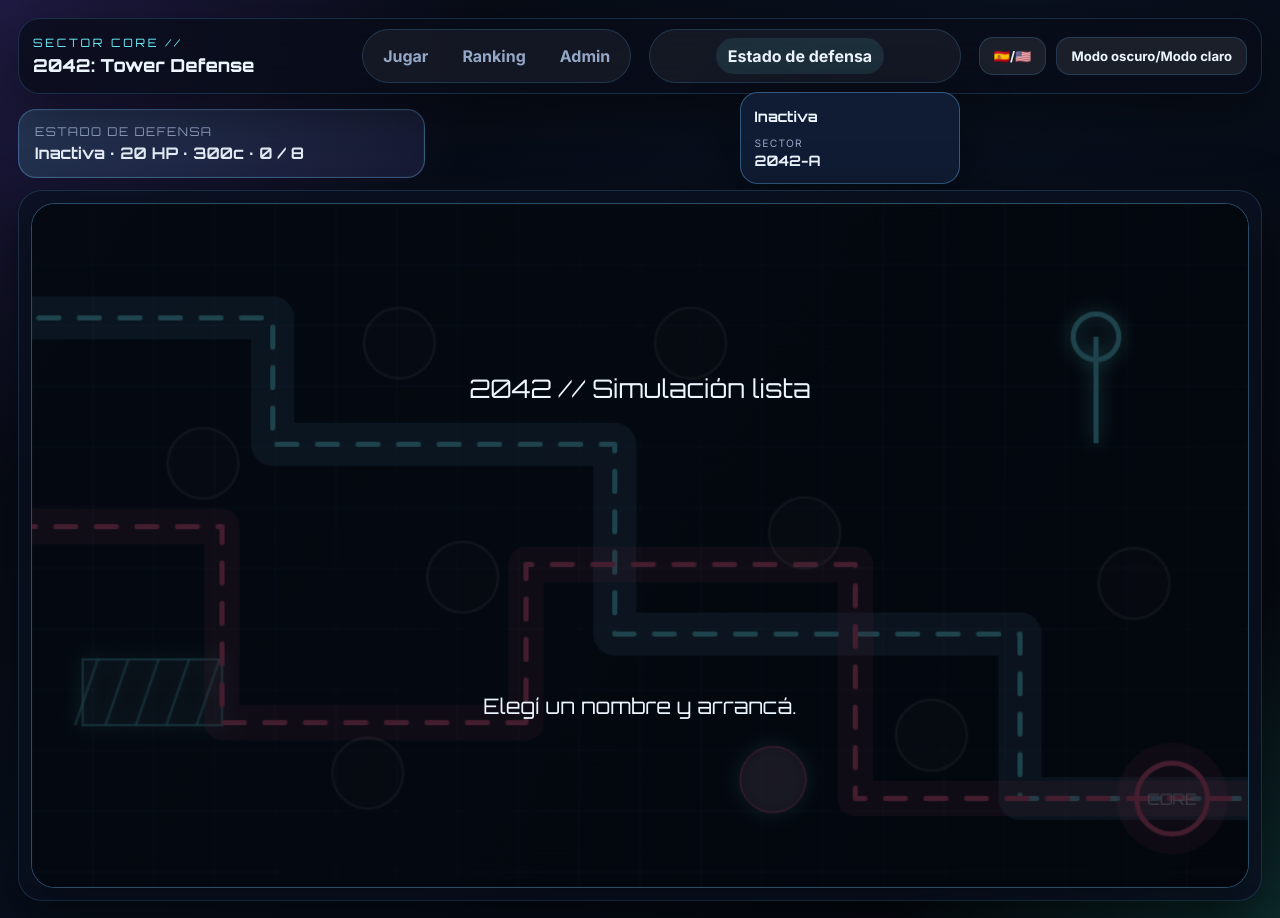
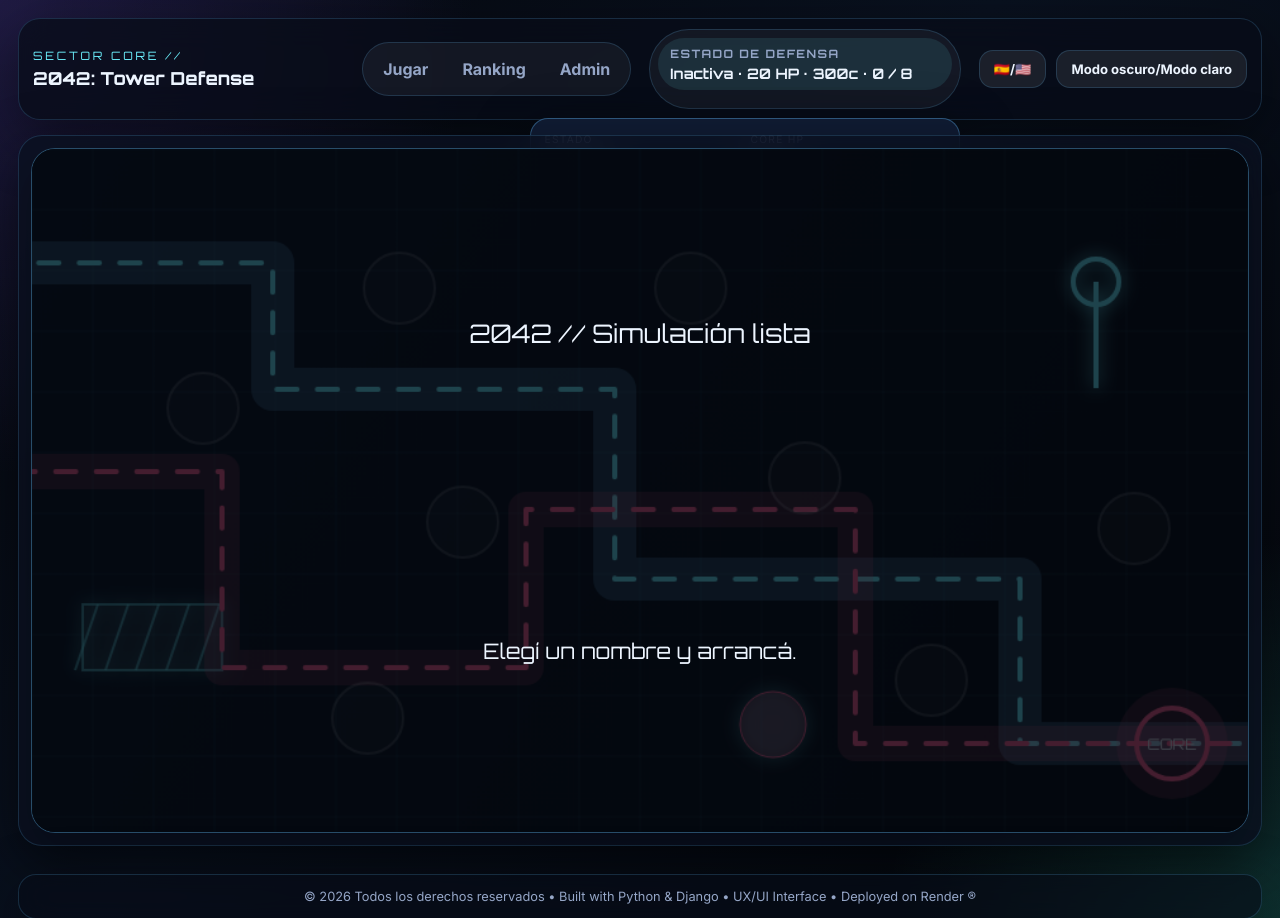
Before and after one commit to lu-developer476/2042, a Django app: page / in a window 1280 px wide, after a click that opens the changed part. Shown: the top 918 px of the page. Run offline with Django 5.2, Linux system fonts and the light colour scheme; data that the repository does not hold is empty.

Commit message:
Integrate defense status into navbar button (#19)

```diff
--- a/game/static/game/css/styles.css
+++ b/game/static/game/css/styles.css
@@ -84,13 +84,14 @@ button, input { font: inherit; }
 .navbar-links { justify-content: center; padding: 8px; border: 1px solid var(--line); border-radius: 999px; background: rgba(255,255,255,0.05); }
 .navbar-links a, .navbar-dialog-trigger, .navbar-status-trigger, .side-nav a { color: var(--muted); font-weight: 700; padding: 8px 12px; border-radius: 999px; }
 .navbar-dialog-trigger { border: 0; background: transparent; cursor: pointer; }
-.navbar-status-trigger { display: block; list-style: none; cursor: pointer; user-select: none; }
+.navbar-status-trigger { display: grid; gap: 3px; list-style: none; cursor: pointer; user-select: none; min-width: min(100%, 320px); }
 .navbar-status-trigger::-webkit-details-marker { display: none; }
 .navbar-links a:hover, .navbar-dialog-trigger:hover, .navbar-status-trigger:hover, .navbar-status-menu[open] .navbar-status-trigger, .side-nav a:hover { color: var(--text); background: rgba(109, 242, 255, 0.1); }
 .navbar-status-menu { position: relative; justify-content: center; padding: 8px; border: 1px solid var(--line); border-radius: 999px; background: rgba(255,255,255,0.05); }
-.navbar-status-panel { position: absolute; top: calc(100% + 10px); right: 0; z-index: 20; display: grid; gap: 12px; min-width: 220px; padding: 14px; border: 1px solid var(--line-strong); border-radius: 18px; background: var(--surface-strong); box-shadow: var(--shadow); }
+.navbar-status-panel { position: absolute; top: calc(100% + 10px); right: 0; z-index: 20; display: grid; grid-template-columns: repeat(2, minmax(0, 1fr)); gap: 12px; min-width: min(92vw, 430px); padding: 14px; border: 1px solid var(--line-strong); border-radius: 18px; background: var(--surface-strong); box-shadow: var(--shadow); }
 .navbar-status-panel > span { display: grid; gap: 2px; }
-.navbar-status-panel strong { font-family: 'Orbitron', sans-serif; font-size: 0.9rem; white-space: nowrap; }
+.navbar-status-trigger strong, .navbar-status-panel strong { font-family: 'Orbitron', sans-serif; font-size: 0.9rem; white-space: nowrap; }
+.navbar-status-trigger > span { color: var(--muted); font-family: 'Orbitron', sans-serif; font-size: 0.72rem; letter-spacing: 0.12em; text-transform: uppercase; }
 .navbar-status-panel .side-label { margin: 0; font-size: 0.64rem; }
 .preference-actions { justify-content: flex-end; }
 .utility-button { padding: 8px 11px; font-size: 0.82rem; }
@@ -365,6 +366,8 @@ td { color: var(--muted); }
   .navbar { padding: 10px; border-radius: 16px; gap: 10px; }
   .navbar-links { width: 100%; display: grid; grid-template-columns: repeat(3, minmax(0, 1fr)); border-radius: 16px; }
   .navbar-links a, .navbar-dialog-trigger, .navbar-status-trigger { text-align: center; padding-inline: 8px; }
+  .navbar-status-menu { width: 100%; }
+  .navbar-status-panel { grid-template-columns: 1fr; min-width: 100%; }
   .preference-actions { width: 100%; display: grid; grid-template-columns: repeat(2, minmax(0, 1fr)); }
   .setup-panel, .card, .game-panel { border-radius: 18px; }
   .hud-grid, .intel-strip { grid-template-columns: repeat(2, minmax(0, 1fr)); gap: 8px; }
--- a/game/static/game/js/game.js
+++ b/game/static/game/js/game.js
@@ -19,7 +19,7 @@ const scenarioValue = document.getElementById('scenario-value');
 const scenarioPicker = document.getElementById('scenario-picker');
 const playDialog = document.getElementById('play-dialog');
 const defenseStatusValue = document.getElementById('defense-status-value');
-const defenseStatusInline = document.getElementById('defense-status-inline');
+const defenseStatusPanelValue = document.getElementById('defense-status-panel-value');
 
 const hud = {
   hp: document.getElementById('hp-value'),
@@ -638,7 +638,7 @@ function getDefenseStatusText() {
 
 function updateDefenseStatus() {
   const defenseStatusText = getDefenseStatusText();
-  [defenseStatusValue, defenseStatusInline].forEach((element) => {
+  [defenseStatusValue, defenseStatusPanelValue].forEach((element) => {
     if (element) element.textContent = defenseStatusText;
   });
 }
--- a/game/templates/game/base.html
+++ b/game/templates/game/base.html
@@ -26,9 +26,21 @@
         <a href="/admin/" data-i18n="navAdmin">Admin</a>
       </div>
       <details class="navbar-status-menu">
-        <summary class="navbar-status-trigger" aria-label="Abrir estado de defensa">Estado de defensa</summary>
+        <summary class="navbar-status-trigger" aria-label="Abrir estado de defensa">
+          <span>Estado de defensa</span>
+          <strong><span id="defense-status-value" aria-live="polite">Inactiva</span> · <span id="hp-value">20</span> HP · <span id="credits-value">300</span>c · <span id="wave-value">0 / 8</span></strong>
+        </summary>
         <div class="navbar-status-panel" aria-label="Estado de defensa">
-          <span><strong id="defense-status-value" aria-live="polite">Inactiva</strong></span>
+          <span><span class="side-label">Estado</span><strong id="defense-status-panel-value" aria-live="polite">Inactiva</strong></span>
+          <span><span class="side-label">Core HP</span><strong id="hp-detail-value">20</strong></span>
+          <span><span class="side-label">Créditos</span><strong id="credits-detail-value">300</strong></span>
+          <span><span class="side-label">Oleada</span><strong id="wave-detail-value">0 / 8</strong></span>
+          <span><span class="side-label" data-i18n="kills">Bajas</span><strong id="kills-value">0</strong></span>
+          <span><span class="side-label">Score</span><strong id="score-value">0</strong></span>
+          <span><span class="side-label" data-i18n="nextThreat">Próxima amenaza</span><strong id="wave-preview">--</strong></span>
+          <span><span class="side-label" data-i18n="combo">Combo táctico</span><strong id="combo-value">x1.00</strong></span>
+          <span><span class="side-label" data-i18n="speed">Velocidad</span><strong id="speed-value">1x</strong></span>
+          <span><span class="side-label">Escenario activo</span><strong id="scenario-value">--</strong></span>
           <span><span class="side-label">Sector</span><strong>2042-A</strong></span>
         </div>
       </details>
--- a/game/templates/game/home.html
+++ b/game/templates/game/home.html
@@ -6,31 +6,6 @@
 {% endblock %}
 {% block content %}
 <section class="game-layout" aria-label="Interfaz principal del juego">
-  <div class="game-statusbar" aria-label="Estado de partida">
-    <button class="panel-trigger status-trigger" type="button" data-dialog-target="status-dialog" aria-haspopup="dialog">
-      <span>Estado de defensa</span>
-      <strong><span id="defense-status-inline" aria-live="polite">Inactiva</span> · <span id="hp-value">20</span> HP · <span id="credits-value">300</span>c · <span id="wave-value">0 / 8</span></strong>
-    </button>
-    <dialog id="status-dialog" class="info-dialog">
-      <div class="dialog-card">
-        <button class="dialog-close" type="button" data-dialog-close aria-label="Cerrar">×</button>
-        <h2>Estado de defensa</h2>
-        <div class="hud-grid">
-          <div class="hud-item"><span>Core HP</span><strong id="hp-detail-value">20</strong></div>
-          <div class="hud-item"><span data-i18n="credits">Créditos</span><strong id="credits-detail-value">300</strong></div>
-          <div class="hud-item"><span data-i18n="wave">Oleada</span><strong id="wave-detail-value">0 / 8</strong></div>
-          <div class="hud-item"><span data-i18n="kills">Bajas</span><strong id="kills-value">0</strong></div>
-          <div class="hud-item"><span>Score</span><strong id="score-value">0</strong></div>
-        </div>
-        <div class="intel-strip" aria-live="polite">
-          <div><span data-i18n="nextThreat">Próxima amenaza</span><strong id="wave-preview">--</strong></div>
-          <div><span data-i18n="combo">Combo táctico</span><strong id="combo-value">x1.00</strong></div>
-          <div><span data-i18n="speed">Velocidad</span><strong id="speed-value">1x</strong></div>
-          <div><span>Escenario activo</span><strong id="scenario-value">--</strong></div>
-        </div>
-      </div>
-    </dialog>
-  </div>
   <aside class="sidebar command-sidebar" aria-label="Consola lateral de comando">
     <dialog id="play-dialog" class="info-dialog">
       <section class="card play-dialog-card dialog-card" aria-label="Panel de juego">
```
